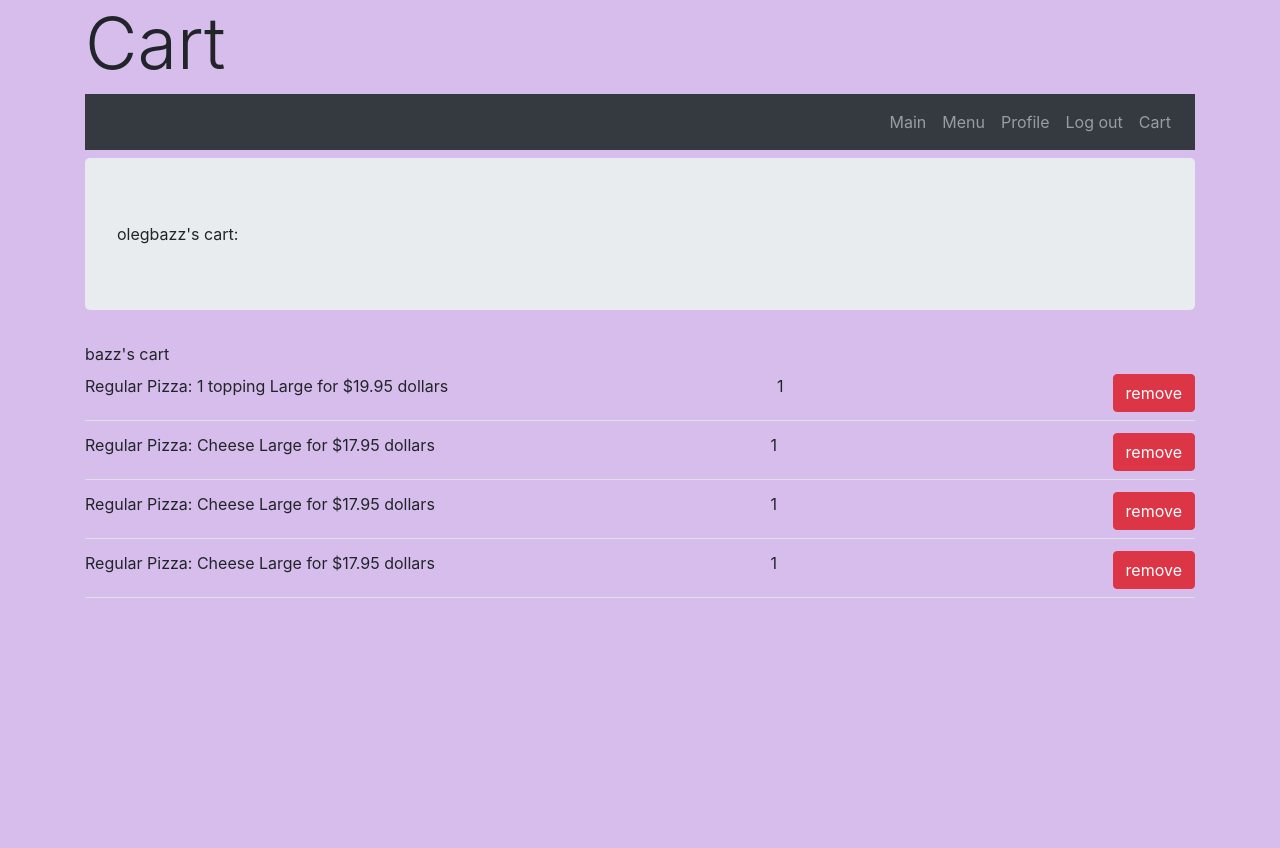
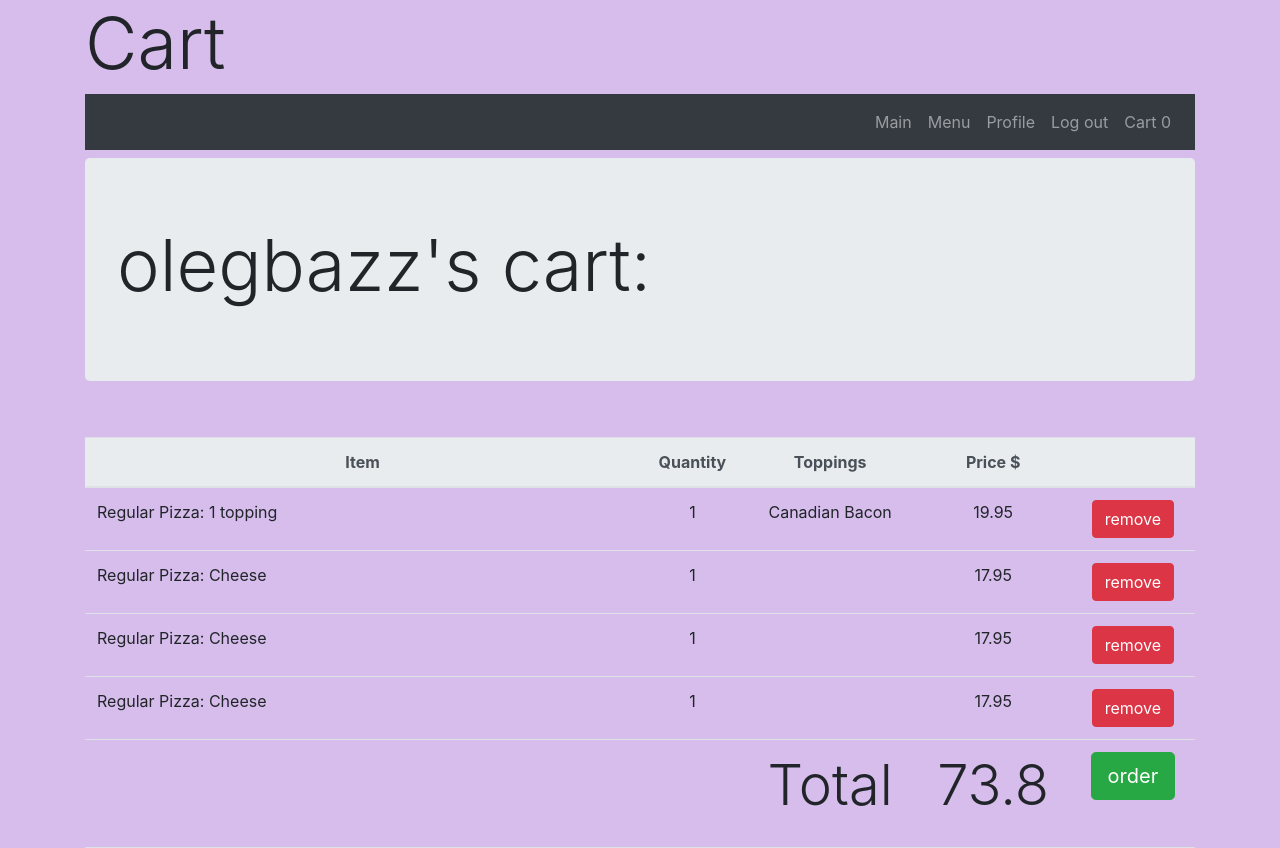
Before and after one commit to olegesan/pizza_project, a Django app: a page that uses orders/templates/orders/base.html in a window 1280 px wide. Before the commit the page ends 598 px from the top, so only its background shows below. Run offline with Django 3.2, Linux system fonts and the light colour scheme; a user stored in the database is signed in; data comes from the database, SQL or seed files in the repository; both versions use the stored data as it was after the commit; some libraries are stand-ins or nearby versions.

Commit message:
adding orders and managing cart features

```diff
--- a/orders/static/orders/script.js
+++ b/orders/static/orders/script.js
@@ -13,6 +13,7 @@ function getCookie(name) {
     }
     return cookieValue;
 }
+
 var csrftoken = getCookie('csrftoken');
 function csrfSafeMethod(method) {
     // these HTTP methods do not require CSRF protection
@@ -25,24 +26,27 @@ $.ajaxSetup({
         }
     }
 })
+//calculating total price in the cart
 // adding an element to user's cart
 $('.modal').on('click','#add', function(){
-    tops = []
+    //determining what toppings were chosen by the user
+    tops = ''
     $('input[type="checkbox"]:checked').each(function(){
-        tops.push($(this).val())
+        tops+=($(this).val()+' ')
     })
-
+    //checking for two types of items'sizes
     if(data['sizes'].length>0){
+        console.log(user)
         $.ajax({
             url:'/{{user}}/cart/',
             type: 'POST',
             data :{'amount':$("#amount").val(),
             'size':$('input[name="size"]:checked').val(),
             'kind_id':data['kind_id'], 'cat_id':data['cat_id'],'size_id':data[$('input[name="size"]:checked').val()]['id'],
-            'toppings':tops,
-            'user': name}
+            'user': user,
+            'toppings_id':tops,}
         });
-        console.log($('input[name="size"]:checked').val())
+        console.log(tops)
     }
     else{
         $.ajax({
@@ -50,9 +54,16 @@ $('.modal').on('click','#add', function(){
             type: 'POST',
             data :{'amount':$("#amount").val(),
             'kind_id':data['kind_id'], 'cat_id':data['cat_id'],'size_id':false,
-        'user': name}
+        'user': user,
+        'toppings_id':tops}
         });
         console.log('no size')
+    }
+    // changing cart count indicator
+    if($('#cart_count').text()==''){
+        $('#cart_count').text(1)
+    }else{
+        $('#cart_count').text(Number($('#cart_count').text())+1)
     }
     modal.html('')
     modal.hide()
@@ -60,16 +71,24 @@ $('.modal').on('click','#add', function(){
 
 })
 //deleting an element from user's cart
+total_price = Number($('#total').text())
 $('.del').click(function(){
-    id = $(this).parent().attr('id')
+    price = Number($(this).parent().parent().children('.price').text())
+    id = $(this).parent().parent().attr('id')
     $.ajax({
         url:'/{{user}}/cart/',
         type: 'DELETE',
         data:{'id':id,
-    'user': name}
+    'user': user}
     })
     .done(function(){
+        total_price -= price
+        if(Math.round(total_price)==0){
+            $('#order').prop('disabled', true)
+        }
+        $('#total').text(Math.round(total_price * 100) / 100)
         $('#'+id).remove()
+        $('#cart_count').text(Number($('#cart_count').text())-1)
     })
 })
 $('.del').css('cursor', 'pointer')
@@ -97,9 +116,9 @@ btn.click(function() {
         toppings = ''
         for(i=0; i<data1['toppings'].length; i++){
             toppings+=`<div class="form-check d-flex justify-content-start">
-            <input class="form-check-input" type="checkbox" value="${data1['toppings'][i]}" id="${data1['toppings'][i]}">
-            <label class="form-check-label" for="${data1['toppings'][i]}">
-                ${data1['toppings'][i]}
+            <input class="form-check-input" type="checkbox" value="${data1['toppings'][i][1]}" id="${data1['toppings'][i][0]}">
+            <label class="form-check-label" for="${data1['toppings'][i][0]}">
+                ${data1['toppings'][i][0]}
             </label>
         </div>`
         }
@@ -193,3 +212,22 @@ $(window).click(function(event) {
     $('.modal').html('')
   }
 })
+// making an order
+$('#order').click(function(){
+    items = ''
+    $('.item').each(function(){
+        items+=($(this).attr('id')+' ')
+    })
+    console.log(items)
+    $.ajax({
+        url: '/{{user}}/order/',
+        method: 'POST',
+        data:{
+            'user':user,
+            'items': items.substring(0,(items.length-1))
+        }
+    }).done(function(){
+        $('#cart_body').html('')
+    })
+    console.log(items)
+})
--- a/orders/templates/orders/base.html
+++ b/orders/templates/orders/base.html
@@ -30,7 +30,7 @@
                         <a class="nav-link" href="/logout/">Log out</a>
                     </li>
                     <li class="nav-item">
-                        <a class="nav-link" href="/{{user}}/cart/">Cart {%if user.profile.carts.count > 0%}{{user.profile.carts.count}} {%endif%}</a>
+                        <a class="nav-link" href="/{{user}}/cart/">Cart <span id='cart_count'>{%if user.profile.carts.count > 0%}{{user.profile.carts.count}}{%else%}0{%endif%}</span></a>
                     </li>
                     {% else %}
                     <li class="nav-item">
@@ -51,7 +51,7 @@
 </body>
 {% if user.is_authenticated%}
 <script>
-    var name = '{{user}}'
+    var user = '{{user}}'
 </script>
 {%endif%}
 <script src="{%static 'orders/jquery-3.4.1.min.js'%}"></script>
--- a/orders/templates/orders/cart.html
+++ b/orders/templates/orders/cart.html
@@ -3,16 +3,53 @@
 {%block h1 %} <h1 class="container display-3"> Cart </h1> {%endblock%}
 {%block body%}
 <div class="container">
-    <div class="jumbotron">{{user}}'s cart:</div>
-    {{name}}'s cart
+    <div class="jumbotron">
+        <h1 class='title display-3'>{{user}}'s cart:</h1>
+    </div>
     <br>
-    {%for item in cart%}
-    <div class='d-flex justify-content-between border-bottom pb-2 mb-1 pt-2' id="{{item.id}}">
-        <div> {{item.item}} </div>
-        <div>{{item.amount}}</div>
-        <div class="del btn btn-danger"> remove </div>
+    <div class='border-bottom' id="{{item.id}}">
+        <table class='text-center w-100 table'>
+            <thead class='thead-light'>
+                <tr>
+                    <th class='w-50'>
+                        Item
+                    </th>
+                    <th>
+                        Quantity
+                    </th>
+                    <th>
+                        Toppings
+                    </th>
+                    <th>
+                        Price $
+                    </th>
+                    <th></th>
+                </tr>
+            </thead>
+            <tbody id='cart_body'>
+                    {%for item in cart%}
+                    <tr id='{{item.id}}' class='item'>
+                        <td class='text-left'>{{item.item}}</td>
+                        <td>{{item.amount}}</td>
+                        <td> {%for topping in item.toppings.all%}<div>{{topping}}</div>{%endfor%}</td>
+                        <td class='price'>{{item.price}}</td>
+                        <td><div class="del btn btn-danger"> remove </div></td>
+                    </tr>
+                    {%endfor%}
+                </tbody>
+                <tfoot>
+                    <tr>
+                        <td></td>
+                        <td></td>
+                        <td class='display-4'>Total </td>
+                        <td><span id='total' class='display-4'>{% if total_price %}{{total_price}}{%else%}0{%endif%}</span></td>
+                        <td><button id='order' class=" btn btn-lg btn-success {% if total_price == 0 %} disabled {%endif%}"> order </button></td>
+                    </tr>
+                </tfoot>
+        </table>
+
 
     </div>
-    {%endfor%}
+
 </div>
 {% endblock %}
--- a/orders/templates/orders/profile.html
+++ b/orders/templates/orders/profile.html
@@ -13,6 +13,12 @@
         {%if user.profile.address %}
         <h3>Address: {{user.profile.address}}</h3>
         {%endif%}
+        <h3>Orders:</h3>
+        <ol>
+            {%for order in user.profile.orders.all%}
+            <li>{{order}}</li>
+            {%endfor%}
+        </ol>
         <a href="edit/"><button class="btn btn-success">EDIT</button></a>
     </div>
 {%endblock%}
--- a/orders/urls.py
+++ b/orders/urls.py
@@ -13,7 +13,8 @@ urlpatterns = [
     path('<str:user>/', views.profile_open, name = 'profile'),
     path('<str:user>/edit/', views.profile_edit, name = 'profile_edit'),
     path('<str:user>/cart/', views.cart, name = 'cart'),
-    path('api/get/', views.api, name = 'api'),
+    path('api/get/', views.cart_api, name = 'cart_api'),
+    path('<str:user>/order/', views.order_api, name = 'order_api')
 
 
     # path('profile/<int:user_id>', view.profile_open, name='profile')
--- a/orders/views.py
+++ b/orders/views.py
@@ -1,7 +1,7 @@
 from django.http import HttpResponse, HttpResponseRedirect, QueryDict, JsonResponse
 from django.shortcuts import render, redirect
 from django.urls import reverse
-from .models import Size, MenuItem, Category, Kind, Cart, Order, Profile
+from .models import Size, MenuItem, Category, Kind, Cart, Order, Profile, OrderStatus
 from django.contrib.auth.models import User
 from django.contrib.auth import authenticate, login, logout
 from django.contrib.messages import get_messages
@@ -95,7 +95,7 @@ def profile_open(request, user):
                 'Auth' : request.user.is_authenticated
             }
             u = User.objects.get(username=user)
-            print(u.profile.firstname)
+            print(u.profile.orders.all())
             return render(request,'orders/profile.html', content)
         else:
             return HttpResponse('you are not supposed to be here, bruh')
@@ -125,23 +125,32 @@ def cart(request, user):
     if request.method == "GET":
         if request.user.is_authenticated:
             profile = User.objects.get(username=user).profile
+            if profile.carts.all().count() > 0:
+                total_price = profile.carts.first().total_price()
+            else:
+                total_price = 0
             content = {
                 'user': request.user,
                 'orders':profile.orders,
                 'name': profile.user,
                 'cart': profile.carts.all(),
-                'Auth': request.user.is_authenticated
+                'Auth': request.user.is_authenticated,
+                'total_price': total_price,
             }
             return render(request,'orders/cart.html', content)
     elif request.method == 'POST':
         data = QueryDict(request.body)
         print(data)
+        tops = tuple(data['toppings_id'][0:len(data['toppings_id'])-1].split(' '))
         if data['size_id'] == 'false':
             item_id = MenuItem.objects.get(kind = data['kind_id'], category = data['cat_id'])
         else:
             item_id = MenuItem.objects.get(size=data['size_id'], kind = data['kind_id'], category = data['cat_id'])
         username = data['user']
-        cart = Cart.objects.create(user_id=User.objects.get(username=username).id, amount = data['amount'], item = item_id)
+        cart = Cart.objects.create(user_id=User.objects.get(username=username).id, amount = data['amount'], item = item_id, )
+        if tops!=('',):
+            print(tops)
+            cart.toppings.set(tops)
         Profile.objects.get(user_id=User.objects.get(username=username).id).carts.add(cart)
         # print(cart)
         # cart = Cart.objects.get(user_id=User.objects.get(username=username).id)
@@ -149,23 +158,22 @@ def cart(request, user):
     elif request.method == 'DELETE':
         data = QueryDict(request.body)
         username = data['user']
-        item_id = data['id']
-        print(data)
+        cart_item_id = data['id']
         # username = request.POST['user']
         # item_id = request.POST['id']
-        cart = Cart.objects.filter(user_id=User.objects.get(username=username).id)
-        item = cart.get(id=item_id)
-        item.delete()
+        cart_items = Cart.objects.filter(user_id=User.objects.get(username=username).id)
+        cart_item = cart_items.get(id=cart_item_id)
+        cart_item.delete()
         print('Success deleting')
         return HttpResponse(status=200)
-def api(request):
+def cart_api(request):
     if request.method == 'GET':
         # cat = Category.objects.get(addable=True).kinds.all() #getting toppings, probably not necessary now
         cat_id, kind_id = request.GET['id'].split('_')
         menu_item = MenuItem.objects.filter(kind = kind_id, category = cat_id)
         toppings=[]
         for topping in Category.objects.get(addable=True).kinds.all():
-            toppings.append(topping.kind)
+            toppings.append([topping.kind, topping.id])
         kind= {'cat':Category.objects.get(pk=cat_id).category, 'kind':Kind.objects.get(pk=kind_id).kind,
         'toppings':toppings, 'cat_id':cat_id, 'kind_id':kind_id,'sizes':list(),'toppings_allowed':Kind.objects.get(pk=kind_id).toppings_allowed,
         'toppings_left':Kind.objects.get(pk=kind_id).toppings_allowed,
@@ -183,3 +191,15 @@ def api(request):
         response = JsonResponse( kind
         )
         return HttpResponse(response, status=200)
+def order_api(request,user):
+    if request.method == 'GET':
+        print('get')
+    if request.method == 'POST':
+        data = QueryDict(request.body)
+        item = data['items'].split()
+        username = data['user']
+        order = Order.objects.create(user_id=User.objects.get(username=username).id, status_id=1)
+        order.item.set(item)
+        User.objects.get(username=username).profile.orders.add(order)
+        print(order)
+        return HttpResponse(status=200)
--- a/pizza/urls.py
+++ b/pizza/urls.py
@@ -26,5 +26,6 @@ urlpatterns = [
     path('<str:user>/edit/', include('orders.urls')),
     path('<str:user>/cart/', include('orders.urls')),
     path('api/get/', include('orders.urls')),
+    path('<str:user>/order/', include('orders.urls')),
 
 ]
```
Also changed, not shown: orders/models.py (+11 -4 lines), db.sqlite3, orders/migrations/0019_auto_20191122_1407.py (added), orders/migrations/0020_auto_20191122_1449.py (added).
